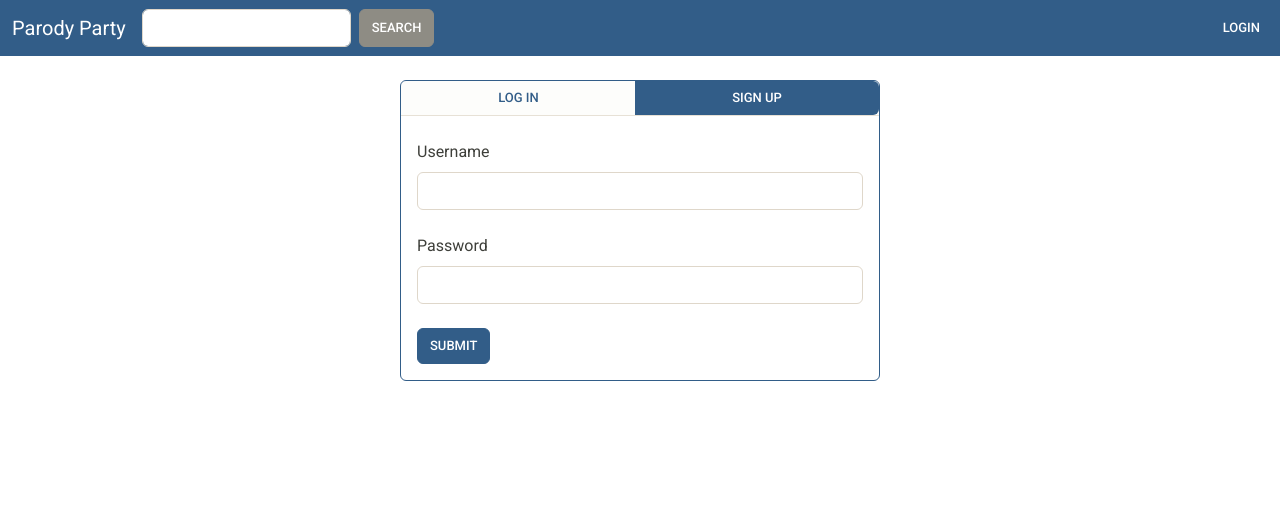
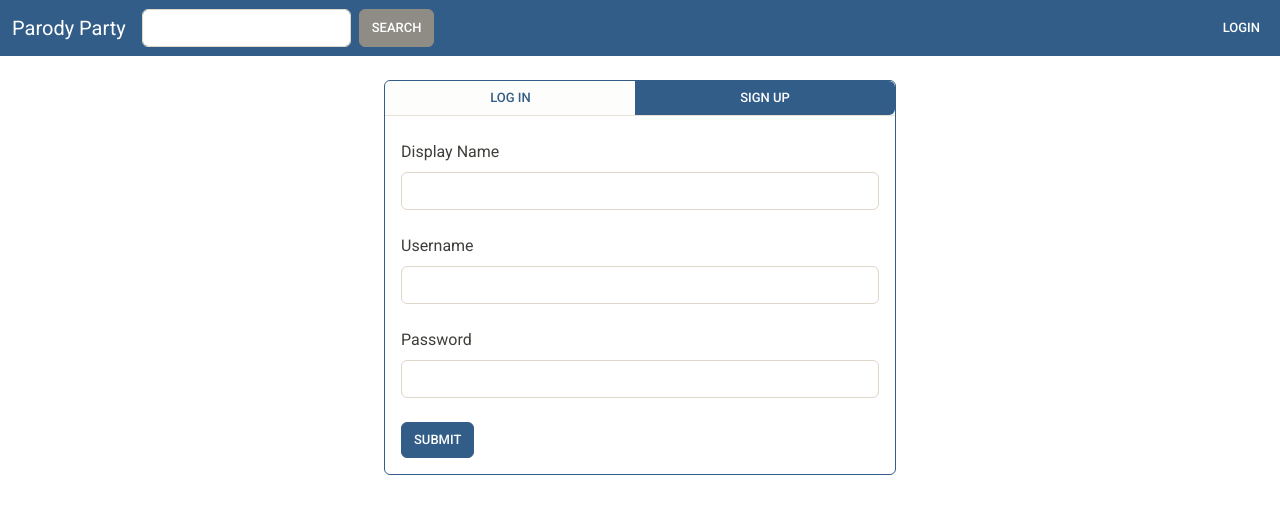
Before and after one commit to skyes-the-limit/parody-party-web, a React (Create React App) app: page /login in a window 1280 px wide. Both pictures are taken after a click on the label "SIGN UP". Shown: the top 514 px of the page. Built offline with nearby package versions, Linux system fonts and the light colour scheme; no server answers.

Commit message:
misc touchup

```diff
--- a/src/components/Login/Login.jsx
+++ b/src/components/Login/Login.jsx
@@ -26,7 +26,12 @@ The login and register page allow users to register with the web site and then l
 
 */
 
-const AccountForm = ({ handleSubmit }) => {
+const MODE = {
+  LOGIN: 'LOGIN',
+  SIGNUP: 'SIGNUP'
+}
+
+const AccountForm = ({ handleSubmit, mode }) => {
   return (
     <Formik
       initialValues={{
@@ -38,9 +43,21 @@ const AccountForm = ({ handleSubmit }) => {
     >
       {({ errors, touched }) => (
         <Form>
+          {mode === MODE.SIGNUP && (
+            <div className='form-group'>
+              <label htmlFor='displayName' className='form-label mt-4'>Display Name</label>
+              <Field name='displayName' className='form-control' />
+              {(errors.displayName && touched.displayName) &&
+                <small className='invalid-feedback'>
+                  {errors.displayName}
+                </small>
+              }
+            </div>
+          )}
+
           <div className='form-group'>
-            <label htmlFor='exampleInputEmail1' className='form-label mt-4'>Username</label>
-            <Field name='username' className='form-control' />
+            <label htmlFor='username' className='form-label mt-4'>Username</label>
+            <Field name='username' id="usernameField" className='form-control' />
             {(errors.username && touched.username) &&
               <small className='invalid-feedback'>
                 {errors.username}
@@ -49,8 +66,8 @@ const AccountForm = ({ handleSubmit }) => {
           </div>
 
           <div className='form-group'>
-            <label htmlFor='exampleInputEmail1' className='form-label mt-4'>Password</label>
-            <Field name='password' className='form-control' />
+            <label htmlFor='password' className='form-label mt-4'>Password</label>
+            <Field type='password' name='password' id="passwordField" className='form-control' />
             {(errors.password && touched.password) &&
               <small className='invalid-feedback'>
                 {errors.password}
@@ -72,7 +89,8 @@ const AccountForm = ({ handleSubmit }) => {
 }
 
 AccountForm.propTypes = {
-  handleSubmit: PropTypes.func.isRequired
+  handleSubmit: PropTypes.func.isRequired,
+  mode: PropTypes.oneOf([MODE.LOGIN, MODE.SIGNUP])
 }
 
 const SignupSchema = Yup.object().shape({
@@ -86,11 +104,6 @@ const SignupSchema = Yup.object().shape({
     .max(32, 'Password may not exceed 32 characters')
     .required('Required')
 })
-
-const MODE = {
-  LOGIN: 'LOGIN',
-  SIGNUP: 'SIGNUP'
-}
 
 const Login = () => {
   const [mode, setMode] = useState(MODE.LOGIN)
@@ -112,7 +125,7 @@ const Login = () => {
 
   return (
     <div className='mt-4 d-flex justify-content-center'>
-      <div className='card border-primary mb-3' style={{ width: '30rem' }}>
+      <div className='card border-primary mb-3' style={{ width: '32em' }}>
         <div className='card-header p-0'>
           <div className='btn-group w-100' role='group' aria-label='Basic radio toggle button group'>
             <input
@@ -139,11 +152,11 @@ const Login = () => {
         </div>
         <div className='card-body pt-0'>
           {mode === MODE.LOGIN && (
-            <AccountForm handleSubmit={submitLogin} />
+            <AccountForm handleSubmit={submitLogin} mode={MODE.LOGIN} />
           )}
 
           {mode === MODE.SIGNUP && (
-            <AccountForm handleSubmit={submitCreateAccount} />
+            <AccountForm handleSubmit={submitCreateAccount} mode={MODE.SIGNUP} />
           )}
         </div>
       </div>
--- a/src/components/Search/SearchForm.jsx
+++ b/src/components/Search/SearchForm.jsx
@@ -36,15 +36,12 @@ const SearchForm = () => {
       }}
       validationSchema={SearchSchema}
       onSubmit={(values) => {
-        location.href = `${location.href}search/${values.query}`
+        location.href = `${location.origin}/search/${values.query}`
       }}
     >
       {({ errors, touched }) => (
         <Form className='d-flex me-auto'>
           <Field name='query' className='form-control me-sm-2' />
-          {(errors.query && touched.query) &&
-            <div>{errors.query}</div>
-          }
 
           <button
             type='submit'
--- a/src/components/Search/SearchResults.jsx
+++ b/src/components/Search/SearchResults.jsx
@@ -20,13 +20,12 @@ const Song = ({ song }) => {
     <div>
       <h6>{song.full_title}</h6>
       <ul>
-        {loggedInUser && (
-          <li>
-            <Link to={`/details/${song.id}/`} >
-              Create a parody for this song!
-            </Link>
-          </li>
-        )}
+        <li>
+          {/* Link should direct to Login if user is unauthenticated */}
+          <Link to={`/details/${song.id}/`} >
+            Create a parody for this song!
+          </Link>
+        </li>
         {results && results.length === 0 &&
           <li>No parodies written for this song yet!</li>
         }
```
